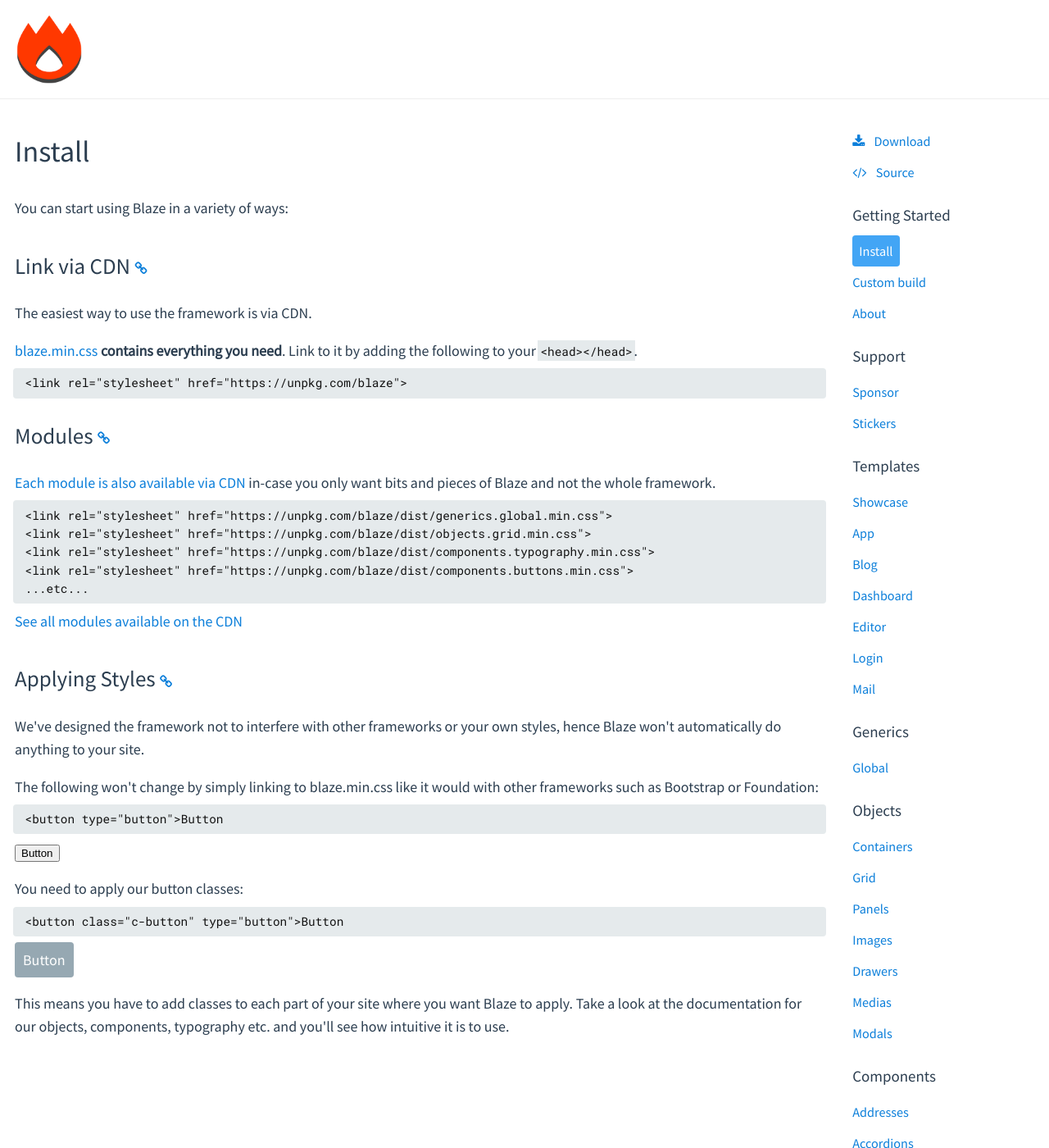
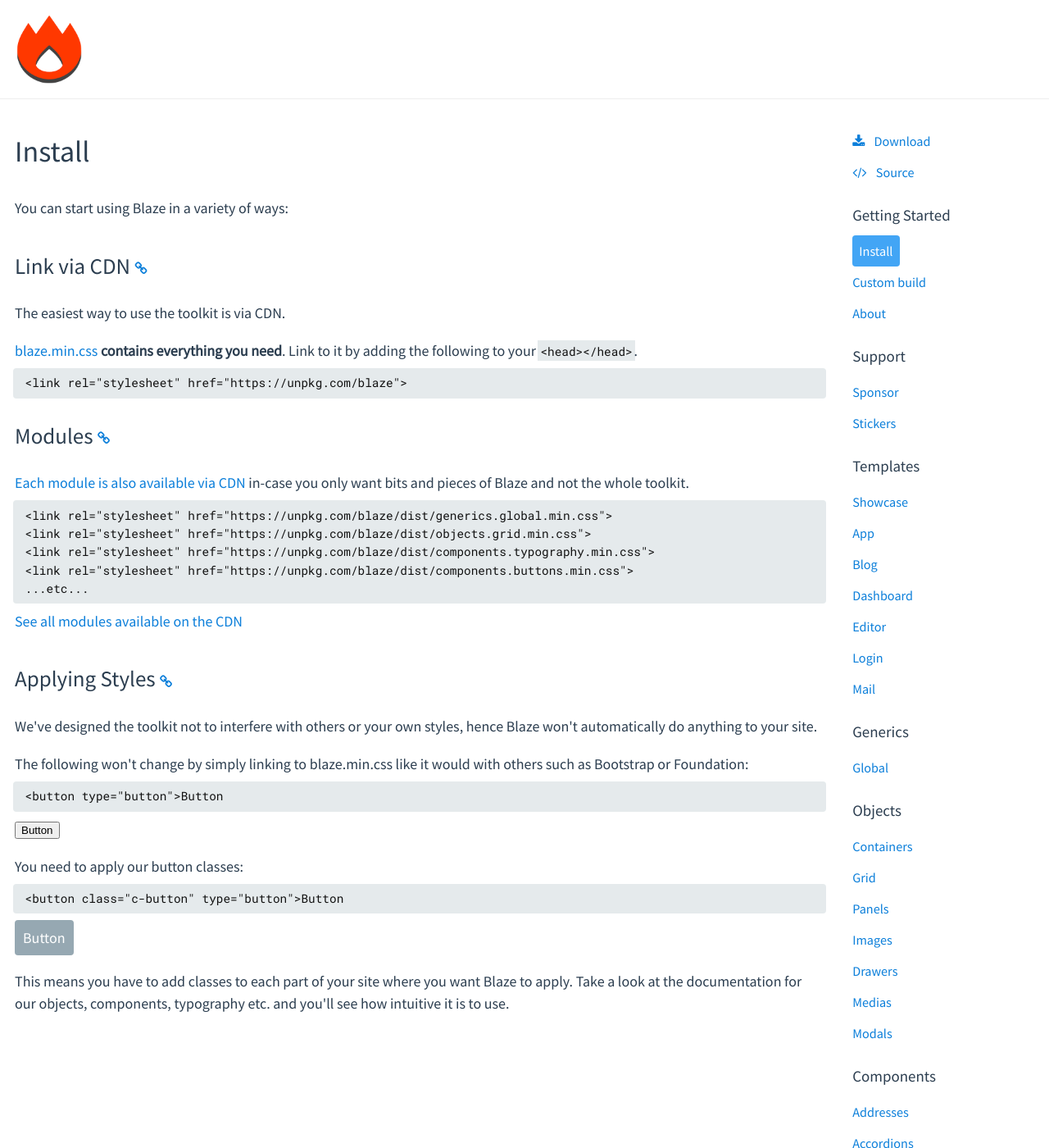
Before and after one commit to eddie/blazecss.github.io, a Jekyll site: the page built from getting-started/install.html, in a window 1280 px wide and 1400 px high. Shown: the whole window at 82% size. Built offline with Jekyll 4.4.1, drawn with Linux system fonts in a browser that asks for light colours; nearby versions of some CDN libraries.

Commit message:
framework to toolkit

```diff
--- a/_config.yml
+++ b/_config.yml
@@ -1,6 +1,6 @@
 # Site settings
 permalink: pretty
-title: BlazeCSS - Open Source Modular CSS Framework
+title: BlazeCSS - Open Source Modular CSS Toolkit
 description: Blaze is designed to give you structure and a good starting point for your website.
 baseurl: '' # the subpath of your site, e.g. /blog/
 url: 'http://blazecss.com' # the base hostname & protocol for your site
--- a/_includes/header.html
+++ b/_includes/header.html
@@ -19,10 +19,10 @@
 			</h1>
 		</div>
 
-		<div class="product-name">Blaze<span style="color:#FF3D00;font-weight:normal;">_CSS</span></div>
+		<div class="product-name">Blaze <span style="color:#FF3D00;font-weight:normal;">CSS</span></div>
 
 		<div class="header__row u-pillar-box--medium">
-			Open source modular CSS framework providing great structure for building websites quickly
+			Open source modular CSS toolkit providing great structure for building websites quickly
 		</div>
 
 		<div class="header__row o-grid o-grid--small-full o-grid--medium-fit">
--- a/components/buttons.html
+++ b/components/buttons.html
@@ -4,7 +4,7 @@
 ---
 <div class="button-demo">
     <p class="c-paragraph">
-        Probably the first thing people look at when choosing a CSS framework. The common button!
+        Probably the first thing people look at when choosing a CSS toolkit. The common button!
     </p>
 
     <h2 class="c-heading c-heading--medium">Basic Button</h2>
--- a/getting-started/about.html
+++ b/getting-started/about.html
@@ -13,7 +13,7 @@
 <h2 id="opt-in" class="c-heading c-heading--small"><i class="fa fa-hand-paper-o"></i><span class="u-pillar-box--small">Opt-in</span></h2>
 
 <p class="c-paragraph">
-	Blaze won't automatically take control of any of your design unless you want it to. With other frameworks all you need to do
+	Blaze won't automatically take control of any of your design unless you want it to. With other toolkits all you need to do
 	is reference the stylesheet and an unknown number of elements have CSS applied. We think you'd prefer to be in control.
 </p>
 <p class="c-paragraph">
--- a/getting-started/custombuild.html
+++ b/getting-started/custombuild.html
@@ -5,7 +5,7 @@
 
 <p class="c-paragraph">
 	You may want to theme or override so much of Blaze that you should really build a customised version.
-	The best approach is to grab the code from GitHub, change the variables and mixins and build the framework
+	The best approach is to grab the code from GitHub, change the variables and mixins and build the toolkit
 	yourself.
 </p>
 
--- a/getting-started/install.html
+++ b/getting-started/install.html
@@ -10,7 +10,7 @@
 <h2 id="cdn" class="c-heading c-heading--medium">Link via CDN</h2>
 
 <p class="c-paragraph">
-	The easiest way to use the framework is via CDN.
+	The easiest way to use the toolkit is via CDN.
 </p>
 <p class="c-paragraph">
 	<a class="c-link" href="https://unpkg.com/blaze">blaze.min.css</a>
@@ -22,7 +22,7 @@
 
 <h2 id="modules" class="c-heading c-heading--small">Modules</h2>
 <p class="c-paragraph">
-	<a class="c-link" href="https://unpkg.com/blaze/dist/">Each module is also available via CDN</a> in-case you only want bits and pieces of Blaze and not the whole framework.
+	<a class="c-link" href="https://unpkg.com/blaze/dist/">Each module is also available via CDN</a> in-case you only want bits and pieces of Blaze and not the whole toolkit.
 </p>
 <pre class="c-pre"><code class="c-code c-code--multiline">&lt;link rel="stylesheet" href="https://unpkg.com/blaze/dist/generics.global.min.css"&gt;
 &lt;link rel="stylesheet" href="https://unpkg.com/blaze/dist/objects.grid.min.css"&gt;
@@ -37,11 +37,11 @@
 <h2 id="applying-styles" class="c-heading c-heading--medium">Applying Styles</h2>
 
 <p class="c-paragraph">
-	We've designed the framework not to interfere with other frameworks
+	We've designed the toolkit not to interfere with others
 	or your own styles, hence Blaze won't automatically do anything to your site.
 </p>
 <p class="c-paragraph">
-	The following won't change by simply linking to blaze.min.css like it would with other frameworks such as
+	The following won't change by simply linking to blaze.min.css like it would with others such as
 	Bootstrap or Foundation:
 </p>
 <pre class="c-pre html"><code class="c-code c-code--multiline">&lt;button type="button">Button</button></code></pre>
```
Also changed, not shown: README.md.
